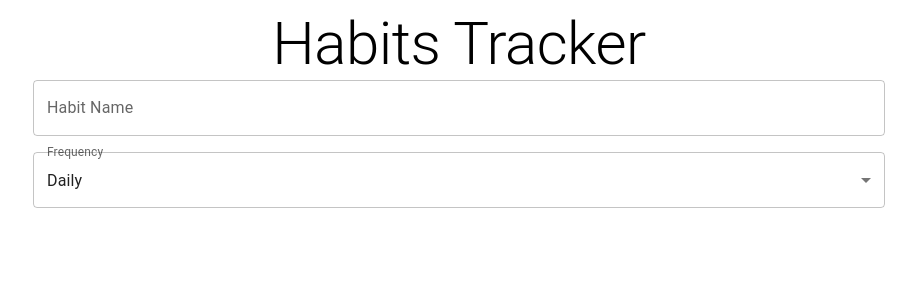
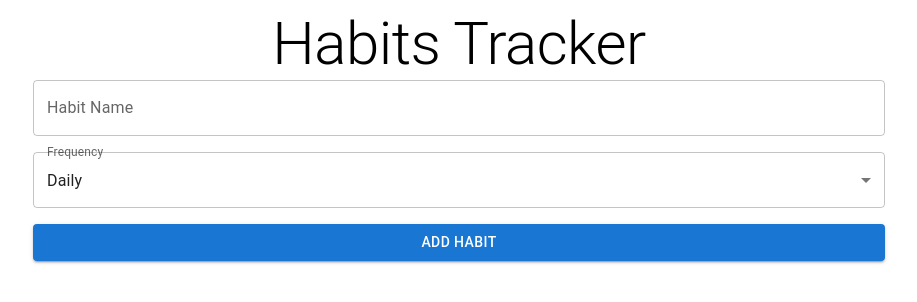
Before and after one commit to PraneethBunny123/habits-tracker, a React (Vite) app: page / in a window 1280 px wide. Shown: the top 302 px of the page, without its empty margins (181-1098 px from the left). Built offline with nearby package versions, Linux system fonts and the light colour scheme.

Commit message:
Added form button

```diff
--- a/src/components/HabitForm.jsx
+++ b/src/components/HabitForm.jsx
@@ -1,4 +1,4 @@
-import { Box, FormControl, InputLabel, MenuItem, Select, TextField } from "@mui/material";
+import { Box, Button, FormControl, InputLabel, MenuItem, Select, TextField } from "@mui/material";
 import { useState } from "react";
 
 export default function HabitForm() {
@@ -29,6 +29,13 @@ export default function HabitForm() {
                         <MenuItem value="weekly">Weekly</MenuItem>
                     </Select>
                 </FormControl>
+                <Button
+                    type="submit"
+                    variant="contained"
+                    color="primary"
+                >
+                    Add Habit
+                </Button>
             </Box>
         </form>
     )
```
